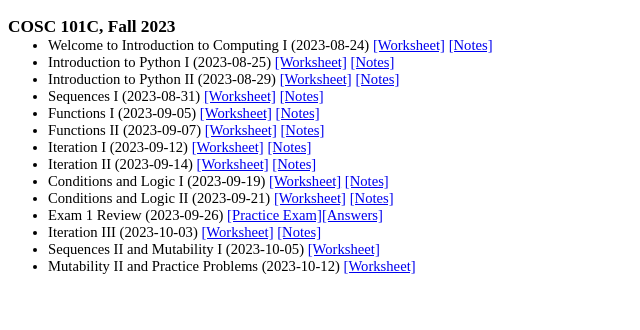
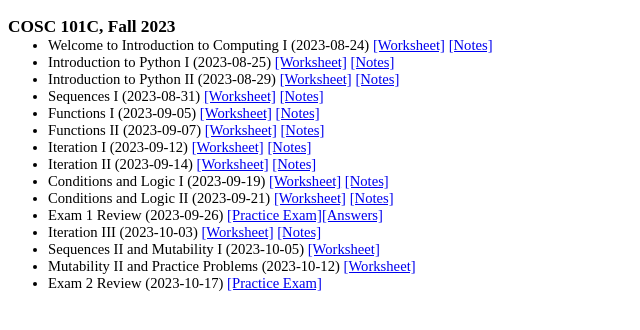
Before and after one commit to georgianahaldeman/cosc101, a Jekyll site: the page built from docs/notes/index.md, in a window 1280 px wide. Shown: the top 330 px of the page, without its empty margins (0-640 px from the left). Built offline with Jekyll 4.4.1, drawn with Linux system fonts in a browser that asks for light colours; our own code applies the rules of GitHub Pages for plain Markdown files.

Commit message:
exam 2 practice

```diff
--- a/docs/notes/index.md
+++ b/docs/notes/index.md
@@ -27,3 +27,5 @@
 - Sequences II and Mutability I (2023-10-05) [[Worksheet]](./notes/10_5.pdf)
 
 - Mutability II and Practice Problems (2023-10-12) [[Worksheet]](./notes/10_12.pdf)
+
+- Exam 2 Review (2023-10-17) [[Practice Exam]](./notes/10_27.pdf)
```
Also changed, not shown: 1 other file.
